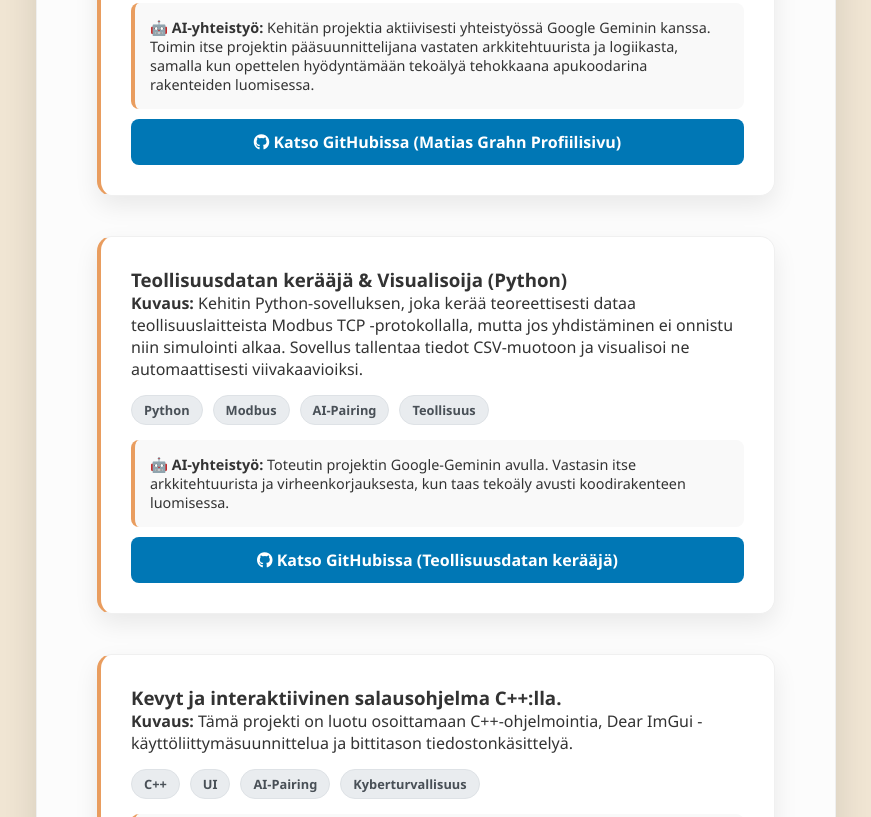
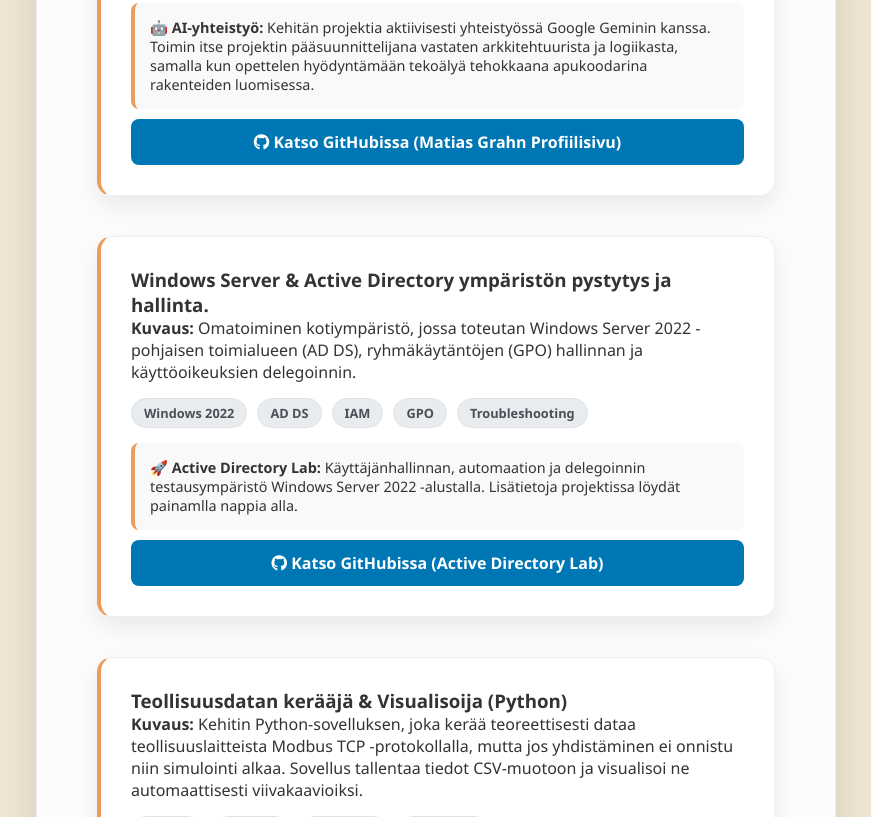
Before and after one commit to matiasgrahn/matiasgrahn.github.io, a plain HTML site: page projektit.html in a window 1280 px wide. Shown: the part 553-1370 px from the top of the page, without its empty margins (204-1075 px from the left). Drawn offline with Linux system fonts and the light colour scheme.

Commit message:
Lisätty uusi projekti

```diff
--- a/projektit.html
+++ b/projektit.html
@@ -54,6 +54,35 @@
             </div>
         </div>
     </section>
+
+<section id="projects">
+        <div class="project-grid">
+
+            <div class="project-card">
+                <h3>Windows Server & Active Directory ympäristön pystytys ja hallinta.</h3>
+
+                <p>
+                    <strong>Kuvaus:</strong> Omatoiminen kotiympäristö, jossa toteutan Windows Server 2022 -pohjaisen toimialueen (AD DS),
+                     ryhmäkäytäntöjen (GPO) hallinnan ja käyttöoikeuksien delegoinnin.
+                </p>
+                <div class="project-tags">
+                <span class="tag">Windows 2022</span>
+                <span class="tag">AD DS</span>
+                <span class="tag">IAM</span>
+                <span class="tag">GPO</span>
+                <span class="tag">Troubleshooting</span>
+                </div>
+                <p class="projekti-kuvaus">
+                    <strong>🚀 Active Directory Lab:</strong> Käyttäjänhallinnan, automaation ja delegoinnin testausympäristö Windows Server 2022 -alustalla. Lisätietoja projektissa löydät painamlla nappia alla.
+                </p>
+                <a href="https://github.com/matiasgrahn/AD-DS-Lab" class="btn projekti-nappi linkedin-nappi">
+                <i class="fa-brands fa-github"></i>  Katso GitHubissa (Active Directory Lab)
+                </a>
+            </div>
+        </div>
+    </section>
+
+
     <section id="projects">
 
         <div class="project-grid">
@@ -106,6 +135,7 @@
                 </a>
             </div>
         </div>
+
     </section>
 
 
```
